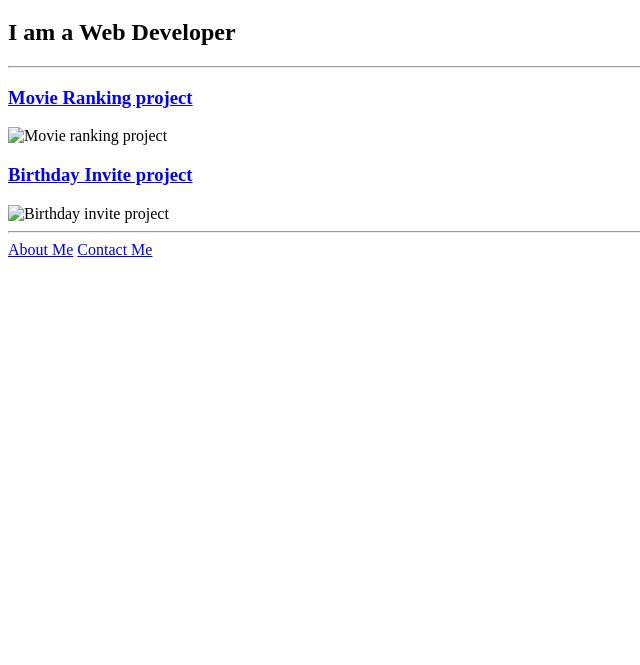
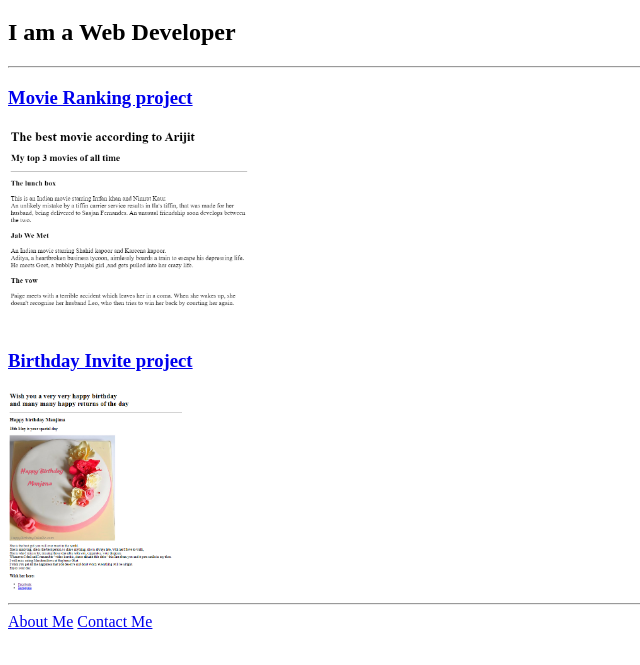
Before and after one commit to ArijitChakr/html-portfolio, a plain HTML site: page index.html in a window 1280 px wide. Shown: the part 61-726 px from the top of the page, without its empty margins (0-640 px from the left). Drawn offline with Linux system fonts and the light colour scheme.

Commit message:
Update index.html

```diff
--- a/index.html
+++ b/index.html
@@ -10,13 +10,13 @@
 
     <hr/>
 
-    <h3><a href="../4.3 HTML Porfolio Project/public/movie-ranking.html">Movie Ranking project</a></h3>
+    <h3><a href="./public/movie-ranking.html">Movie Ranking project</a></h3>
 
-    <img src="../4.3 HTML Porfolio Project/assets/images/movie ranking.png" alt="Movie ranking project" height="200"/>
+    <img src="./assets/images/movie ranking.png" alt="Movie ranking project" height="200"/>
 
-    <h3><a href="../4.3 HTML Porfolio Project/public/birthday-invite.html">Birthday Invite project</a></h3>
-    <img src="../4.3 HTML Porfolio Project/assets/images/birthday invite.png" alt="Birthday invite project" height="200"/>
+    <h3><a href="./public/birthday-invite.html">Birthday Invite project</a></h3>
+    <img src="./assets/images/birthday invite.png" alt="Birthday invite project" height="200"/>
     <hr/>
-    <a href="../4.3 HTML Porfolio Project/public/about.html">About Me</a> <a href="../4.3 HTML Porfolio Project/public/contact.html">Contact Me</a>
+    <a href="./public/about.html">About Me</a> <a href="../4.3 HTML Porfolio Project/public/contact.html">Contact Me</a>
 </body>
 </html>
```
